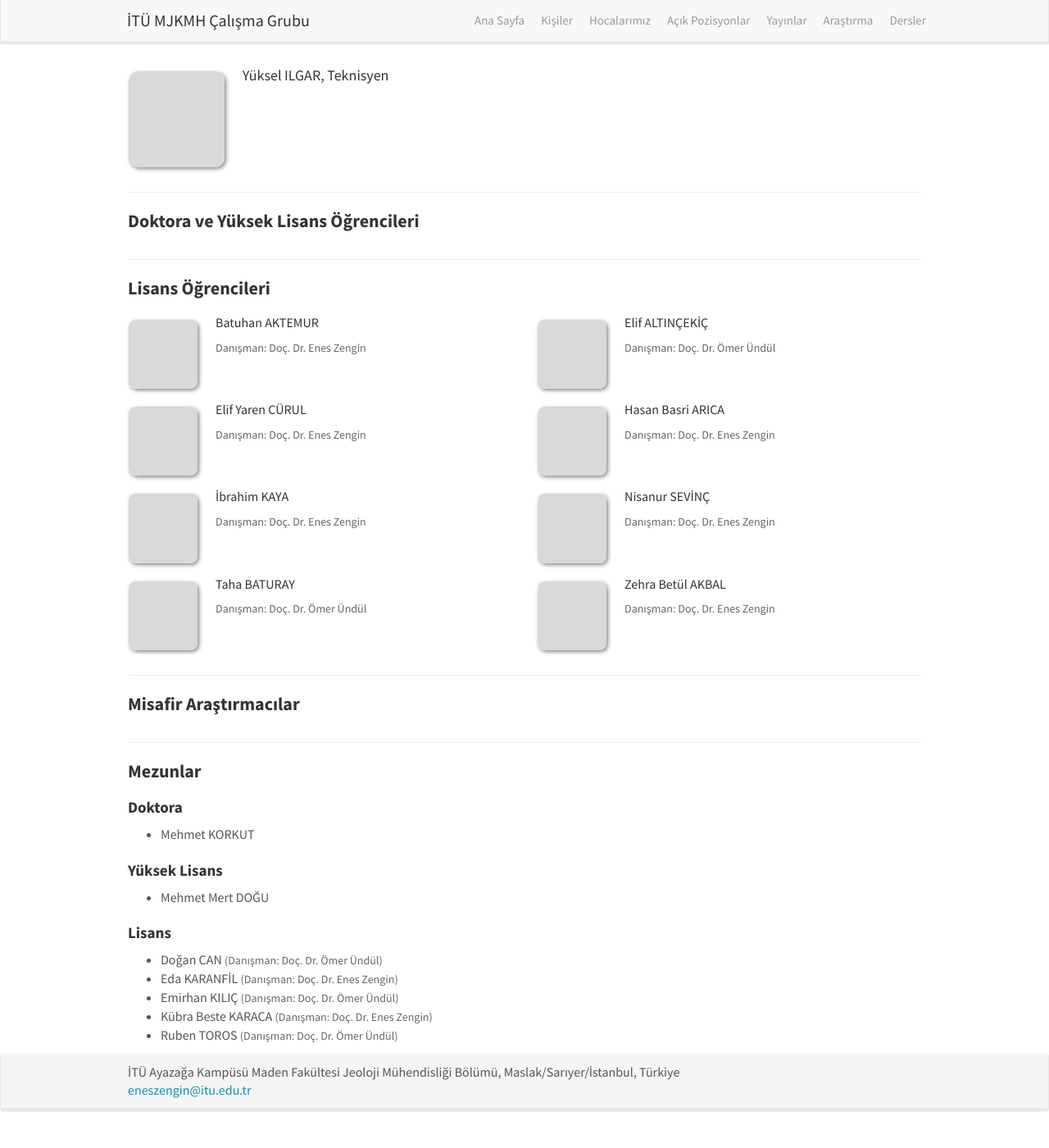
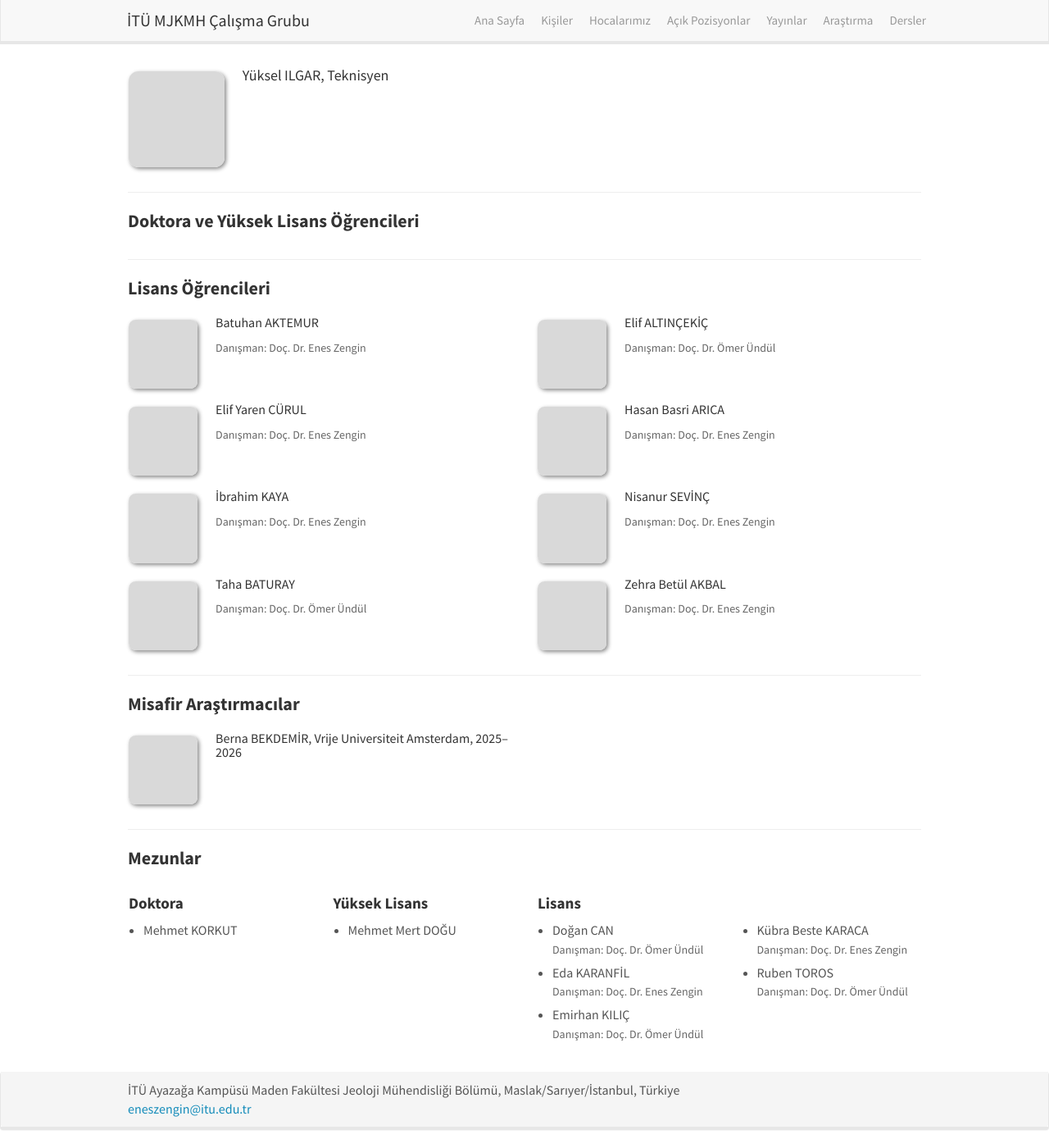
Before and after one commit to eneszengin/mjkmh, a Jekyll site: the page built from _pages/team.md, in a window 1280 px wide and 1400 px high, scrolled down 732 px. Shown: the whole window at 82% size. Built offline with Jekyll 4.4.1, drawn with Linux system fonts in a browser that asks for light colours; nearby versions of some CDN libraries; before the commit the page ends 2109 px from its top, so only the background shows below that.

Commit message:
Kişiler: Mezunlar 4 sütun (Doktora, Yüksek Lisans, Lisans iki sütun); Berna Bekdemir misafir araştırmacı
Co-Authored-By: Claude Opus 5.5 <noreply@anthropic.com>

```diff
--- a/_data/ogrenciler.yml
+++ b/_data/ogrenciler.yml
@@ -29,4 +29,7 @@ lisans:
     surname: AKBAL
     advisor: Doç. Dr. Enes Zengin
 
-misafir: []
+misafir:
+  - name: Berna
+    surname: BEKDEMİR
+    info: Vrije Universiteit Amsterdam, 2025–2026
--- a/_pages/team.md
+++ b/_pages/team.md
@@ -60,14 +60,23 @@ permalink: /kisiler/
 
 <h2 class="kisi-bolum" id="mezunlar">Mezunlar</h2>
 
-{% assign gruplar = "doktora:Doktora,yuksek_lisans:Yüksek Lisans,lisans:Lisans" | split: "," %}
-{% for grup in gruplar %}
-{% assign parca = grup | split: ":" %}
-<h3 class="kisi-bolum">{{ parca[1] }}</h3>
-<ul class="mezunlar">
-{% assign anahtar = parca[0] %}
-{% for kisi in site.data.mezunlar[anahtar] %}
-<li>{{ kisi.name }} {{ kisi.surname }}{% if kisi.year %}, {{ kisi.year }}{% endif %}{% if kisi.advisor %} <span class="danisman">(Danışman: {{ kisi.advisor }})</span>{% endif %}</li>
-{% endfor %}
-</ul>
-{% endfor %}
+{% assign lisans = site.data.mezunlar.lisans %}
+{% assign yarim = lisans.size | plus: 1 | divided_by: 2 %}
+<div class="row mezunlar">
+<div class="col-sm-3">
+<h3 class="kisi-bolum">Doktora</h3>
+<ul>{% for kisi in site.data.mezunlar.doktora %}<li>{{ kisi.name }} {{ kisi.surname }}{% if kisi.year %}, {{ kisi.year }}{% endif %}{% if kisi.advisor %}<br><span class="danisman">Danışman: {{ kisi.advisor }}</span>{% endif %}</li>{% endfor %}</ul>
+</div>
+<div class="col-sm-3">
+<h3 class="kisi-bolum">Yüksek Lisans</h3>
+<ul>{% for kisi in site.data.mezunlar.yuksek_lisans %}<li>{{ kisi.name }} {{ kisi.surname }}{% if kisi.year %}, {{ kisi.year }}{% endif %}{% if kisi.advisor %}<br><span class="danisman">Danışman: {{ kisi.advisor }}</span>{% endif %}</li>{% endfor %}</ul>
+</div>
+<div class="col-sm-3">
+<h3 class="kisi-bolum">Lisans</h3>
+<ul>{% for kisi in lisans limit: yarim %}<li>{{ kisi.name }} {{ kisi.surname }}{% if kisi.year %}, {{ kisi.year }}{% endif %}{% if kisi.advisor %}<br><span class="danisman">Danışman: {{ kisi.advisor }}</span>{% endif %}</li>{% endfor %}</ul>
+</div>
+<div class="col-sm-3">
+<h3 class="kisi-bolum mezun-bos-baslik">&nbsp;</h3>
+<ul>{% for kisi in lisans offset: yarim %}<li>{{ kisi.name }} {{ kisi.surname }}{% if kisi.year %}, {{ kisi.year }}{% endif %}{% if kisi.advisor %}<br><span class="danisman">Danışman: {{ kisi.advisor }}</span>{% endif %}</li>{% endfor %}</ul>
+</div>
+</div>
--- a/css/main.scss
+++ b/css/main.scss
@@ -89,6 +89,9 @@ firstp {
 .kisi-bolum { font-weight: bold; }
 .ogrenci h4 { font-size: 16px; }
 .danisman { font-size: 14px; color: #666; }
+.mezunlar ul { padding-left: 18px; }
+.mezunlar li { margin-bottom: 6px; }
+@media (max-width: 767px) { .mezun-bos-baslik { display: none; } }
 
 
 /* Grid overrides */
```
